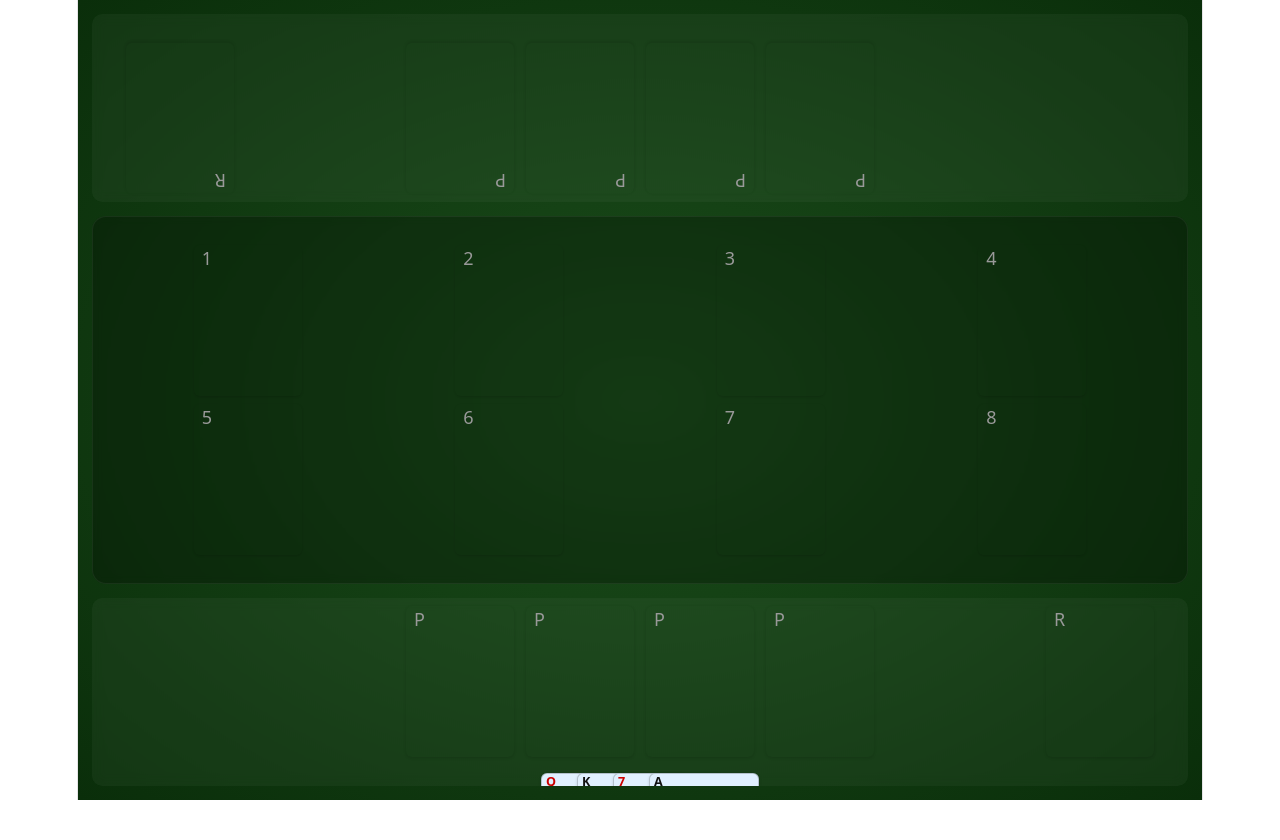
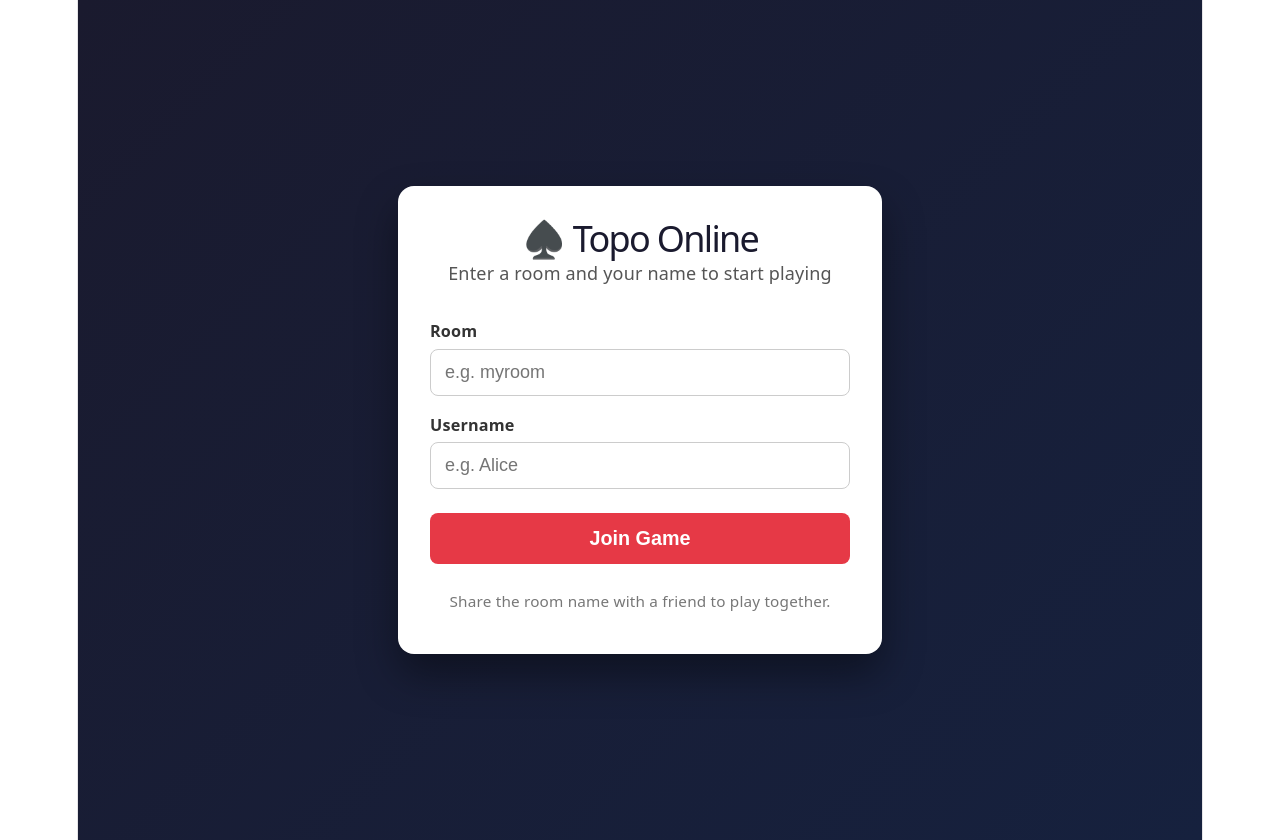
Before and after one commit to Hero472/topo-frontend, a React (Vite) app in the folder game-client/: page / in a window 1280 px wide. Before the commit the page ends 800 px from the top, so only its background shows below. Built offline with nearby package versions, Linux system fonts and the light colour scheme; the HTML template or start-up script is replaced by a standard one.

Commit message:
progress

```diff
--- a/game-client/src/App.tsx
+++ b/game-client/src/App.tsx
@@ -1,14 +1,11 @@
-// ── App.tsx ──
-// import { JoinPage } from "./pages/JoinPage";
+import { JoinPage } from "./pages/JoinPage";
 // import { DebugPage } from "./pages/DebugPage";
 import GamePage from "./pages/GamePage";
 
 export default function App() {
-  // Grab the current URL query params
-  // const params = new URLSearchParams(globalThis.location.search);
-  // const room = params.get("room");
-  // const username = params.get("username");
+  const params = new URLSearchParams(globalThis.location.search);
+  const room = params.get("room");
+  const username = params.get("username");
 
-  // If both params exist, go to the game; otherwise show the join screen
-  return <GamePage />;
+  return room && username ? <GamePage /> : <JoinPage/>;
 }
--- a/game-client/src/components/CenterArea.tsx
+++ b/game-client/src/components/CenterArea.tsx
@@ -1,55 +1,125 @@
+import { useMemo } from "react";
 import CardStack from "./CardStack";
 import { ScaleManager } from "../game/ScaleManager";
+import { useGameStore } from "../store/useGameStore";
 import type { Card } from "../types/types";
 
-interface Props {
-  stacks: Card[][];
-  onCardDrop: (
-    card: Card,
-    sourceStackId: string,
-    targetStackId: string,
-  ) => void;
-}
+export default function CenterArea() {
+  const fullState = useGameStore((s) => s.fullState);
+  const completedScaleIdx = useGameStore((s) => s.completedScaleIdx);
+  const playCard = useGameStore((s) => s.playCard);
 
-export default function CenterArea({ stacks, onCardDrop }: Props) {
+  // 8 scale arrays (Card[][])
+  const commonStacks = useMemo(() => {
+    if (!fullState) return Array(8).fill([]);
+    return fullState.scales.map((s) => (s ? s.cards : []));
+  }, [fullState]);
+
+  // Dealer draw pile (top card face‑up, rest dummies)
+  const dealerDrawPile = useMemo(() => {
+    if (!fullState) return [];
+    const { dealer_top, dealer_count } = fullState;
+    if (dealer_count === 0 || !dealer_top) return [];
+
+    // All cards are face‑down, so we only need the deck colour
+    const pile: Card[] = Array.from({ length: dealer_count }, (_, i) => ({
+        id: `dealer-${i}`,
+        suit: "hearts",
+        value: 0,
+        deck: dealer_top,
+    }));
+    return pile;
+    }, [fullState]);
+
+  // Visible scale slots
+  const firstEmptyIdx = commonStacks.findIndex((s) => s.length === 0);
+  const visibleIndices: number[] = [];
+  commonStacks.forEach((stack, i) => {
+    if (stack.length > 0) visibleIndices.push(i);
+  });
+  if (firstEmptyIdx !== -1 && !visibleIndices.includes(firstEmptyIdx)) {
+    visibleIndices.push(firstEmptyIdx);
+  }
+  visibleIndices.sort((a, b) => a - b);
+
   const handleDrop = (card: Card, sourceId: string, scaleIdx: number) => {
-    const targetStack = stacks[scaleIdx];
-
+    const targetStack = commonStacks[scaleIdx];
+    if (targetStack.length > 0 && ScaleManager.isScaleComplete(targetStack)) return;
     if (targetStack.length === 0) {
-      // Only allow opening a scale if it's the first available slot and the card is an Ace
-      const allowedIndex = ScaleManager.openScale(stacks, card);
+      const allowedIndex = ScaleManager.openScale(commonStacks, card);
       if (allowedIndex !== scaleIdx) return;
     } else {
-      // Non‑empty – validate using the new King‑as‑joker rules (no consecutive Kings)
-      if (!ScaleManager.canPlaceOnScale(stacks, scaleIdx, card)) return;
+      if (!ScaleManager.canPlaceOnScale(commonStacks, scaleIdx, card)) return;
     }
-
-    // Drop is valid
-    onCardDrop(card, sourceId, `center-${scaleIdx}`);
+    playCard(card, sourceId, `center-${scaleIdx}`);
   };
 
   return (
     <div
       style={{
-        display: "grid",
-        gridTemplateColumns: "repeat(4, 1fr)",
-        gridTemplateRows: "repeat(2, 1fr)",
-        gap: "8px",
-        justifyItems: "center",
-        alignItems: "center",
+        display: "flex",
+        justifyContent: "center",
+        alignItems: "flex-start",
+        gap: "12px",
         padding: "16px",
       }}
     >
-      {stacks.map((stack, i) => (
+      {/* Scale slots */}
+      <div
+        style={{
+          display: "flex",
+          flexWrap: "wrap",
+          justifyContent: "center",
+          gap: "8px",
+          flex: 1,
+        }}
+      >
+        {visibleIndices.map((i) => (
+          <div key={i} style={{ position: "relative" }}>
+            <CardStack
+              cards={commonStacks[i]}
+              stackId={`center-${i}`}
+              emptyLabel={commonStacks[i].length === 0 ? "A" : `${i + 1}`}
+              draggable={true}
+              onCardDrop={(card, sourceId) => handleDrop(card, sourceId, i)}
+            />
+            {completedScaleIdx === i && (
+              <div
+                style={{
+                  position: "absolute",
+                  top: "50%",
+                  left: "50%",
+                  transform: "translate(-50%, -50%)",
+                  backgroundColor: "rgba(0,0,0,0.85)",
+                  color: "#ffd700",
+                  padding: "8px 16px",
+                  borderRadius: "8px",
+                  fontWeight: "bold",
+                  fontSize: "1.1em",
+                  zIndex: 10,
+                  pointerEvents: "none",
+                  whiteSpace: "nowrap",
+                  boxShadow: "0 2px 12px rgba(0,0,0,0.5)",
+                }}
+              >
+                ✅ Completed!
+              </div>
+            )}
+          </div>
+        ))}
+      </div>
+
+      {/* Dealer draw pile */}
+      <div style={{ flexShrink: 0, marginLeft: "16px" }}>
         <CardStack
-          key={i}
-          cards={stack}
-          stackId={`center-${i}`}
-          emptyLabel={`${i + 1}`}
-          draggable={true}
-          onCardDrop={(card, sourceId) => handleDrop(card, sourceId, i)}
+          cards={dealerDrawPile}
+          stackId="center-draw"
+          emptyLabel="Draw"
+          draggable={false}
+          faceDown
+          onCardDrop={() => {}}
         />
-      ))}
+      </div>
     </div>
   );
 }
--- a/game-client/src/components/GameBoard.tsx
+++ b/game-client/src/components/GameBoard.tsx
@@ -1,27 +1,8 @@
 import PlayerBoard from "./PlayerBoard";
 import CenterArea from "./CenterArea";
-import type { Card } from "../types/types";
 
-interface PlayerData {
-  hand: Card[];
-  drawPile: Card[];
-  personalStacks: Card[][];
-  rightStack: Card[];
-}
+export default function GameBoard() {
 
-interface Props {
-  currentPlayer: PlayerData;
-  opponent: PlayerData;
-  commonStacks: Card[][];
-  onCardDrop: (card: Card, sourceStackId: string, targetStackId: string) => void;
-}
-
-export default function GameBoard({
-  currentPlayer,
-  opponent,
-  commonStacks,
-  onCardDrop,
-}: Readonly<Props>) {
   return (
     <div
       style={{
@@ -36,41 +17,7 @@ export default function GameBoard({
         fontFamily: "system-ui, sans-serif",
       }}
     >
-      {/* Opponent – takes 1fr (large area) */}
-      <div
-        style={{
-          overflow: "auto",
-          padding: "8px 10px",
-          background: "rgba(255,255,255,0.04)",
-          borderRadius: "10px",
-          backdropFilter: "blur(6px)",
-          minHeight: 0, // allows scrolling when content overflows
-        }}
-      >
-        <PlayerBoard
-          playerId="opponent"
-          rotated
-          hand={opponent.hand}
-          personalStacks={opponent.personalStacks}
-          rightStack={opponent.rightStack}
-          onCardDrop={onCardDrop}
-        />
-      </div>
-
-      {/* Center – only as tall as its content (auto) */}
-      <div
-        style={{
-          background: "rgba(0,0,0,0.25)",
-          borderRadius: "14px",
-          padding: "12px",
-          border: "1px solid rgba(255,255,255,0.06)",
-          backdropFilter: "blur(4px)",
-        }}
-      >
-        <CenterArea stacks={commonStacks} onCardDrop={onCardDrop} />
-      </div>
-
-      {/* Current player – takes 1fr (large area) */}
+      {/* Opponent */}
       <div
         style={{
           overflow: "auto",
@@ -81,13 +28,34 @@ export default function GameBoard({
           minHeight: 0,
         }}
       >
-        <PlayerBoard
-          playerId="current"
-          hand={currentPlayer.hand}
-          personalStacks={currentPlayer.personalStacks}
-          rightStack={currentPlayer.rightStack}
-          onCardDrop={onCardDrop}
-        />
+        <PlayerBoard playerId="opponent" rotated />
+      </div>
+
+      {/* Center */}
+      <div
+        style={{
+          background: "rgba(0,0,0,0.25)",
+          borderRadius: "14px",
+          padding: "12px",
+          border: "1px solid rgba(255,255,255,0.06)",
+          backdropFilter: "blur(4px)",
+        }}
+      >
+        <CenterArea />
+      </div>
+
+      {/* Current player */}
+      <div
+        style={{
+          overflow: "auto",
+          padding: "8px 10px",
+          background: "rgba(255,255,255,0.04)",
+          borderRadius: "10px",
+          backdropFilter: "blur(6px)",
+          minHeight: 0,
+        }}
+      >
+        <PlayerBoard playerId="current" />
       </div>
     </div>
   );
--- a/game-client/src/components/PlayerBoard.tsx
+++ b/game-client/src/components/PlayerBoard.tsx
@@ -1,29 +1,81 @@
+import { useMemo, useRef } from "react";
 import CardHand from "./CardHand";
 import CardStack from "./CardStack";
+import { useGameStore } from "../store/useGameStore";
 import type { Card } from "../types/types";
 
 interface Props {
-  playerId: string;
+  playerId: "current" | "opponent";
   rotated?: boolean;
-  hand: Card[];
-  personalStacks: Card[][];
-  rightStack: Card[];
-  onCardDrop: (card: Card, sourceStackId: string, targetStackId: string) => void;
 }
 
-export default function PlayerBoard({
-  playerId,
-  rotated = false,
-  hand,
-  personalStacks,
-  rightStack,
-  onCardDrop,
-}: Readonly<Props>) {
+export default function PlayerBoard({ playerId, rotated = false }: Props) {
+  const fullState = useGameStore((s) => s.fullState);
+  const sendAction = useGameStore((s) => s.sendAction);
+  const isCurrent = playerId === "current";
 
-  const makeDropHandler =
-    (targetId: string) => (card: Card, sourceId: string) => {
-      onCardDrop(card, sourceId, targetId);
+  // Stores the hand index of the currently dragged card
+  const draggedHandIndex = useRef<number | null>(null);
+
+  const hand = useMemo(() => {
+    if (!fullState) return [];
+    if (isCurrent) return fullState.your_board.hand;
+    return Array.from({ length: fullState.opponent.hand_count }, (_, i) => ({
+      id: `opp-hand-${i}`,
+      suit: "hearts",
+      value: 0,
+      deck: "blue",
+    } as Card));
+  }, [fullState, isCurrent]);
+
+  const personalStacks = useMemo(() => {
+    if (!fullState) return [[], [], [], []] as Card[][];
+    return isCurrent ? fullState.your_board.side : fullState.opponent.side;
+  }, [fullState, isCurrent]);
+
+  const rightStack: Card[] = [];
+
+  // Called when a card from the hand starts dragging
+  const handleHandDragStart = (card: Card, sourceStackId: string) => {
+    const idx = hand.indexOf(card);   // reference equality works because we use the same card objects
+    if (idx !== -1) {
+        draggedHandIndex.current = idx;
+    }
+  };
+
+  // Clear the index when drag ends (optional, but safe)
+  const handleDragEnd = () => {
+    draggedHandIndex.current = null;
+  };
+
+  // Drop on a side stack ("personal-*")
+  const makeSideDropHandler = (stackIdx: number) =>
+    (card: Card, sourceId: string) => {
+      if (!isCurrent || !sendAction) return;
+
+      if (sourceId === "hand-current" && draggedHandIndex.current !== null) {
+        sendAction({
+          type: "move_to_side",
+          hand_idx: draggedHandIndex.current,
+          stack_idx: stackIdx,
+        });
+      } else if (sourceId.startsWith("personal-current")) {
+        sendAction({
+          type: "move_personal_to_side",
+          stack_idx: stackIdx,
+        });
+      }
     };
+
+  // Drop on right stack (placeholder)
+  const rightStackHandler = (card: Card, sourceId: string) => {
+    // Implement if needed
+  };
+
+  // Drop on hand (usually not a valid game action)
+  const handDropHandler = (card: Card, sourceId: string) => {
+    // No-op
+  };
 
   return (
     <div
@@ -35,6 +87,7 @@ export default function PlayerBoard({
         height: "100%",
       }}
     >
+      {/* Top row: personal stacks + right stack */}
       <div
         style={{
           display: "grid",
@@ -44,8 +97,6 @@ export default function PlayerBoard({
         }}
       >
         <div />
-
-        {/* Center: personal stacks */}
         <div style={{ display: "flex", justifyContent: "center", gap: "12px" }}>
           {personalStacks.map((stack, i) => (
             <CardStack
@@ -53,31 +104,25 @@ export default function PlayerBoard({
               cards={stack}
               stackId={`personal-${playerId}-${i}`}
               emptyLabel="P"
-              draggable={!rotated}
-              faceDown={rotated}
-              onCardDrop={makeDropHandler(`personal-${playerId}-${i}`)}
+              draggable={isCurrent}
+              faceDown={!isCurrent}
+              onCardDrop={makeSideDropHandler(i)}
             />
           ))}
         </div>
-
-        <div
-          style={{
-            display: "flex",
-            justifyContent: "flex-end",
-            paddingRight: "24px",
-          }}
-        >
+        <div style={{ display: "flex", justifyContent: "flex-end", paddingRight: "24px" }}>
           <CardStack
             cards={rightStack}
             stackId={`right-${playerId}`}
             emptyLabel="R"
-            draggable={!rotated}
-            faceDown={rotated}
-            onCardDrop={makeDropHandler(`right-${playerId}`)}
+            draggable={isCurrent}
+            faceDown={!isCurrent}
+            onCardDrop={rightStackHandler}
           />
         </div>
       </div>
 
+      {/* Bottom row: hand centered */}
       <div
         style={{
           flex: 1,
@@ -90,10 +135,12 @@ export default function PlayerBoard({
         <CardHand
           cards={hand}
           stackId={`hand-${playerId}`}
-          draggable={!rotated}
-          faceDown={rotated}
+          draggable={isCurrent}
+          faceDown={!isCurrent}
           small={false}
-          onCardDrop={makeDropHandler(`hand-${playerId}`)}
+          onCardDrop={handDropHandler}
+          onDragStartCard={handleHandDragStart}
+          onDragEndCard={handleDragEnd}
         />
       </div>
     </div>
--- a/game-client/src/game/ScaleManager.ts
+++ b/game-client/src/game/ScaleManager.ts
@@ -6,27 +6,25 @@ export class ScaleManager {
    * Walk the stack and determine the next expected value and suit.
    * Returns null if the stack is internally invalid.
    */
-  private static getNextExpected(
-    stack: Card[]
-  ): { value: number; suit: string } | null {
+  private static getNextExpected(stack: Card[]): number | null {
     if (stack.length === 0) return null;
 
-    const suit = stack[0].suit;
     let expectedValue = 1;
 
     for (const card of stack) {
       if (card.value === 13) {
-        // King → wildcard, advances the expected value by one
+        // King acts as a wildcard – advances the expected number
         expectedValue++;
         continue;
       }
-      if (card.suit !== suit || card.value !== expectedValue) {
-        return null; // invalid stack
+      // Any suit is fine; we just check the value
+      if (card.value !== expectedValue) {
+        return null; // invalid stack order
       }
       expectedValue++;
     }
 
-    return { value: expectedValue, suit };
+    return expectedValue;
   }
 
   /** Check if a card can be placed on an existing non‑empty scale. */
@@ -38,19 +36,19 @@ export class ScaleManager {
     const stack = stacks[scaleId];
     if (!stack || stack.length === 0) return false;
 
-    const next = this.getNextExpected(stack);
-    if (!next) return false;
+    const nextValue = this.getNextExpected(stack);
+    if (nextValue === null) return false;
+
+    const top = stack[stack.length - 1];
 
     // No two consecutive Kings
-    const top = stack[stack.length - 1];
     if (top.value === 13 && card.value === 13) return false;
 
-    if (card.value === 13) {
-      return true;
-    }
+    // King can be played at any time (except consecutive, already checked)
+    if (card.value === 13) return true;
 
-    // Normal card must match expected value and suit
-    return card.value === next.value && card.suit === next.suit;
+    // Normal card – must match the next expected value
+    return card.value === nextValue;
   }
 
   /**
--- a/game-client/src/pages/GamePage.tsx
+++ b/game-client/src/pages/GamePage.tsx
@@ -1,126 +1,30 @@
-import { useState } from "react";
+import { useEffect } from "react";
+import { useGameSocket } from "../hooks/useGameSocket";
+import { useGameStore } from "../store/useGameStore";
 import GameBoard from "../components/GameBoard";
-import type { Card } from "../types/types";
-
-const createCard = (suit: Card["suit"], value: number, deck: Card["deck"]): Card => ({
-  id: `${suit}-${value}-${deck}-${Math.random().toString(36).slice(2, 8)}`,
-  suit,
-  value,
-  deck,
-});
-
-const dummyHand = [
-  createCard("hearts", 12, "blue"),
-  createCard("clubs", 13, "blue"),
-  createCard("diamonds", 7, "blue"),
-  createCard("spades", 1, "blue"),
-];
-
-const dummyDraw = [
-  createCard("hearts", 5, "blue"),
-  createCard("clubs", 9, "blue"),
-  createCard("diamonds", 3, "blue"),
-];
-
-const empty4 = [[], [], [], []] as Card[][];
-const empty8 = Array.from({ length: 8 }, () => [] as Card[]);
 
 export default function GamePage() {
-  const [myHand, setMyHand] = useState<Card[]>(dummyHand);
-  const [myDraw, setMyDraw] = useState<Card[]>(dummyDraw);
-  const [myPersonal, setMyPersonal] = useState<Card[][]>(empty4);
-  const [myRight, setMyRight] = useState<Card[]>([]);
+  const room = new URLSearchParams(globalThis.location.search).get("room") ?? "";
+  const username = new URLSearchParams(globalThis.location.search).get("username") ?? "";
 
-  const [oppHand, setOppHand] = useState<Card[]>([]);
-  const [oppDraw, setOppDraw] = useState<Card[]>([]);
-  const [oppPersonal, setOppPersonal] = useState<Card[][]>(empty4);
-  const [oppRight, setOppRight] = useState<Card[]>([]);
+  const { sendAction, status } = useGameSocket(room, username);
+  const setSendAction = useGameStore((s) => s.setSendAction);
+  const fullState = useGameStore((s) => s.fullState);
 
-  const [commonStacks, setCommonStacks] = useState<Card[][]>(empty8);
+  useEffect(() => {
+    setSendAction(sendAction);
+  }, [sendAction, setSendAction]);
 
-  // Helpers – one for flat arrays, one for nested arrays
-  const removeFlat = (setter: React.Dispatch<React.SetStateAction<Card[]>>, card: Card) =>
-    setter((prev) => prev.filter((c) => c.id !== card.id));
+  if (!fullState || status !== "open") {
+    return (
+      <div style={{
+        display: "flex", justifyContent: "center", alignItems: "center",
+        height: "100vh", backgroundColor: "#0a2e0a", color: "#fff", fontSize: "1.5rem"
+      }}>
+        {status === "connecting" ? "Connecting…" : "Waiting for game state…"}
+      </div>
+    );
+  }
 
-  const addFlat = (setter: React.Dispatch<React.SetStateAction<Card[]>>, card: Card) =>
-    setter((prev) => [...prev, card]);
-
-  const removeNested = (
-    setter: React.Dispatch<React.SetStateAction<Card[][]>>,
-    index: number,
-    card: Card
-  ) =>
-    setter((prev) => {
-      const next = [...prev];
-      next[index] = next[index].filter((c) => c.id !== card.id);
-      return next;
-    });
-
-  const addNested = (
-    setter: React.Dispatch<React.SetStateAction<Card[][]>>,
-    index: number,
-    card: Card
-  ) =>
-    setter((prev) => {
-      const next = [...prev];
-      next[index] = [...next[index], card];
-      return next;
-    });
-
-  const moveCard = (card: Card, sourceId: string, targetId: string) => {
-    if (sourceId === targetId) return;
-
-    // --- Remove from source ---
-    if (sourceId === "hand-current") removeFlat(setMyHand, card);
-    else if (sourceId === "hand-opponent") removeFlat(setOppHand, card);
-    else if (sourceId === "draw-current") removeFlat(setMyDraw, card);
-    else if (sourceId === "draw-opponent") removeFlat(setOppDraw, card);
-    else if (sourceId === "right-current") removeFlat(setMyRight, card);
-    else if (sourceId === "right-opponent") removeFlat(setOppRight, card);
-    else if (sourceId.startsWith("personal-")) {
-      const [, player, indexStr] = sourceId.split("-");
-      const idx = parseInt(indexStr);
-      if (player === "current") removeNested(setMyPersonal, idx, card);
-      else if (player === "opponent") removeNested(setOppPersonal, idx, card);
-    } else if (sourceId.startsWith("center-")) {
-      const idx = parseInt(sourceId.split("-")[1]);
-      removeNested(setCommonStacks, idx, card);
-    }
-
-    // --- Add to target ---
-    if (targetId === "hand-current") addFlat(setMyHand, card);
-    else if (targetId === "hand-opponent") addFlat(setOppHand, card);
-    else if (targetId === "draw-current") addFlat(setMyDraw, card);
-    else if (targetId === "draw-opponent") addFlat(setOppDraw, card);
-    else if (targetId === "right-current") addFlat(setMyRight, card);
-    else if (targetId === "right-opponent") addFlat(setOppRight, card);
-    else if (targetId.startsWith("personal-")) {
-      const [, player, indexStr] = targetId.split("-");
-      const idx = parseInt(indexStr);
-      if (player === "current") addNested(setMyPersonal, idx, card);
-      else if (player === "opponent") addNested(setOppPersonal, idx, card);
-    } else if (targetId.startsWith("center-")) {
-      const idx = parseInt(targetId.split("-")[1]);
-      addNested(setCommonStacks, idx, card);
-    }
-  };
-
-  return (
-    <GameBoard
-      currentPlayer={{
-        hand: myHand,
-        drawPile: myDraw,
-        personalStacks: myPersonal,
-        rightStack: myRight,
-      }}
-      opponent={{
-        hand: oppHand,
-        drawPile: oppDraw,
-        personalStacks: oppPersonal,
-        rightStack: oppRight,
-      }}
-      commonStacks={commonStacks}
-      onCardDrop={moveCard}
-    />
-  );
+  return <GameBoard />;
 }
```
Also changed, not shown: game-client/src/hooks/useGameSocket.ts (+7 -1 lines), game-client/src/store/useGameStore.ts (+33 -12 lines).
